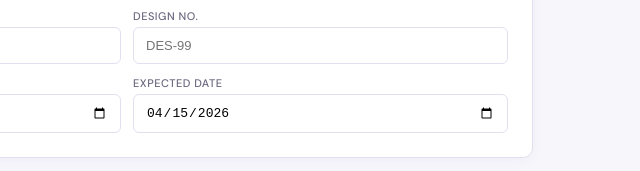
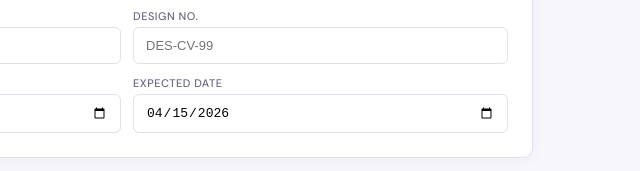
Before and after one commit to darshshiroya2006-stack/job-slip-generator, a plain HTML site: page index.html in a window 1280 px wide. Shown: the part 527-698 px from the top of the page, 513-1153 px from the left. Drawn offline with Linux system fonts and the light colour scheme.

Commit message:
Add files via upload

```diff
--- a/index.html
+++ b/index.html
@@ -92,7 +92,7 @@
         <div class="form-group"><label>Jobberનું નામ</label><input type="text" id="jobber-name" placeholder="Name"></div>
         <div class="form-group"><label>Jobber ફોન</label><input type="text" id="jobber-phone" placeholder="Phone"></div>
         <div class="form-group"><label>Slip No.</label><input type="text" id="jobslip-no" placeholder="101"></div>
-        <div class="form-group"><label>Design No.</label><input type="text" id="design-no" placeholder="DES-99"></div>
+        <div class="form-group"><label>Design No.</label><input type="text" id="design-no" placeholder="DES-CV-99"></div>
         <div class="form-group"><label>Issue Date</label><input type="date" id="issue-date"></div>
         <div class="form-group"><label>Expected Date</label><input type="date" id="exp-date"></div>
       </div>
```
